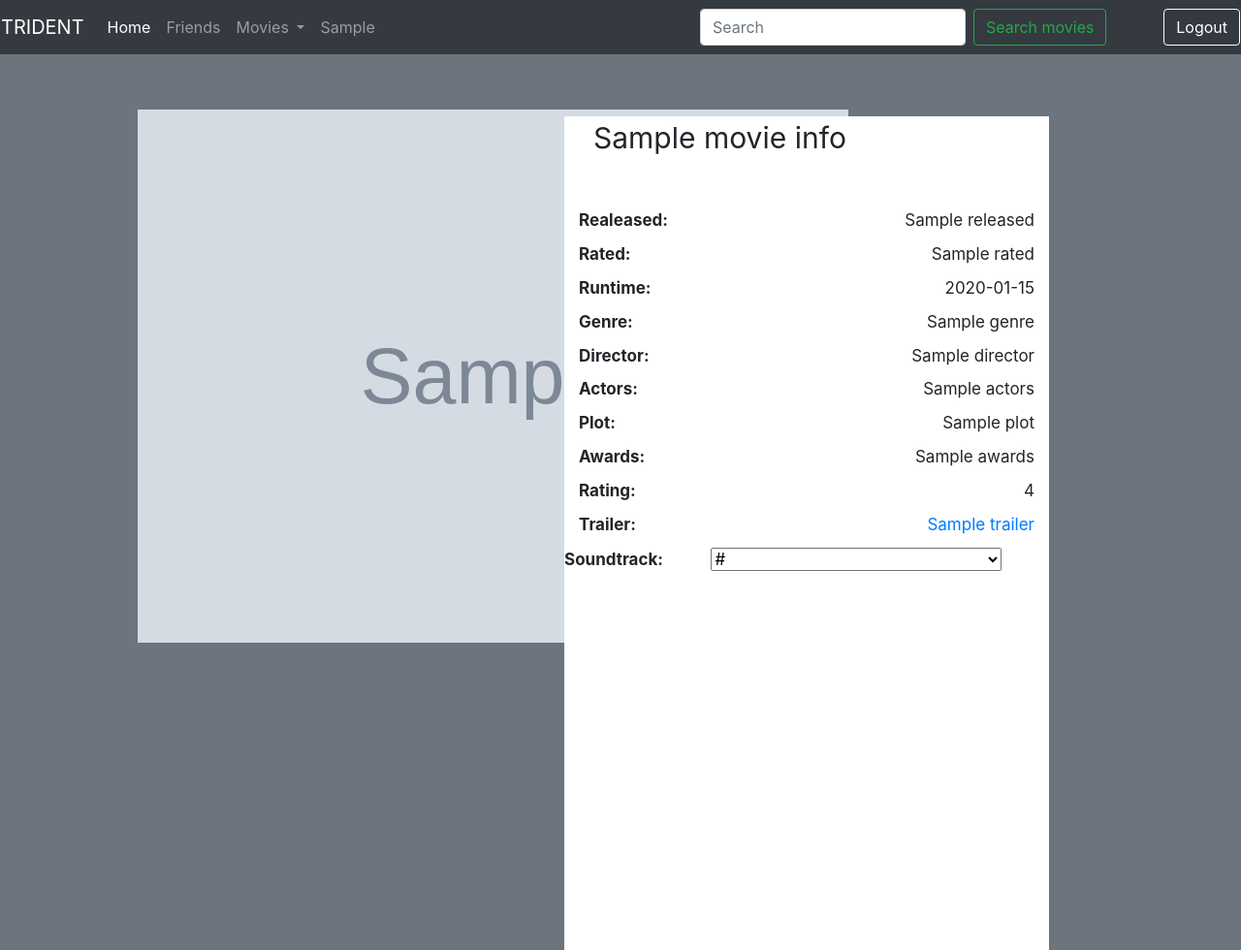
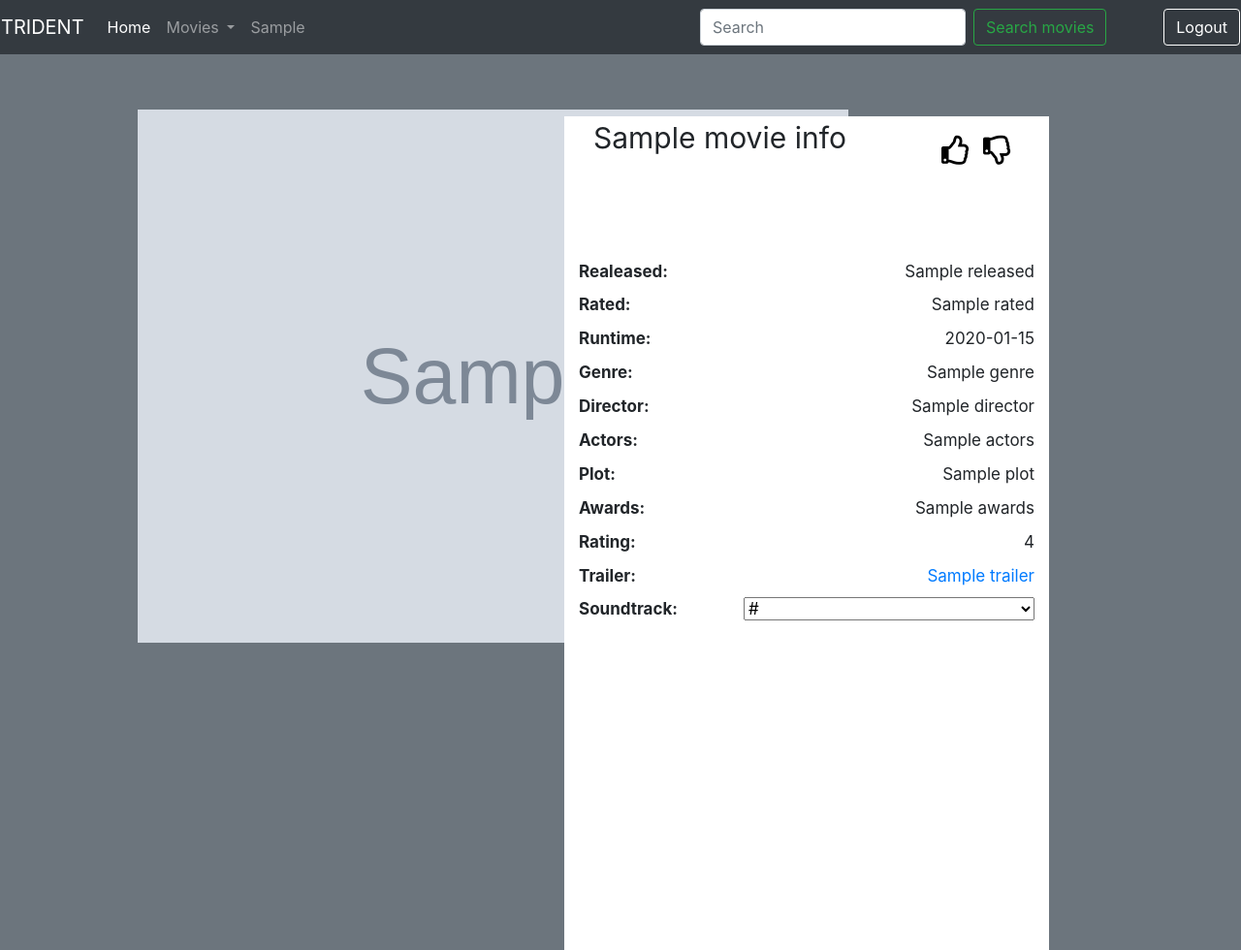
Before and after one commit to skokovic/trident, a Flask app: template templates/movie_info.html in a window 1280 px wide. Shown: the whole page at 97% size. Run offline with Flask 2, Linux system fonts and the light colour scheme; the visitor is signed in with stand-in values (Sample User, id 1); the template is opened without the code that fills it: most values are stand-ins (such as "Sample title", 1, 10 or a date in 2020); grey boxes marked "Sample" are stand-in pictures; a database or web service that is not in the repository returns one stand-in record (values such as "Sample title"); some libraries are stand-ins or nearby versions.

Commit message:
thumbs on info

```diff
--- a/static/css/movie_info.css
+++ b/static/css/movie_info.css
@@ -34,3 +34,9 @@
 .font_about{
     font-weight: bold !important;
 }
+
+.info_thumb{
+    padding : 0 !important;
+    margin-right: 10px !important;
+    margin-top : 20px !important;
+}
--- a/templates/movie_info.html
+++ b/templates/movie_info.html
@@ -2,13 +2,19 @@
 	<head>
 		<meta charset="utf-8">
 		<meta name="viewport" content="width=device-width, initial-scale=1, shrink-to-fit=no">
+        <script src="https://ajax.googleapis.com/ajax/libs/jquery/3.3.1/jquery.min.js"></script>
 		<link rel="stylesheet" type="text/css" href="static/css/trident.css">
         <link rel="stylesheet" type="text/css" href="static/css/movie_info.css">
-		<link rel="stylesheet" href="https://stackpath.bootstrapcdn.com/bootstrap/4.1.3/css/bootstrap.min.css" integrity="sha384-MCw98/SFnGE8fJT3GXwEOngsV7Zt27NXFoaoApmYm81iuXoPkFOJwJ8ERdknLPMO" crossorigin="anonymous">
-		<script src="https://code.jquery.com/jquery-3.3.1.slim.min.js" integrity="sha384-q8i/X+965DzO0rT7abK41JStQIAqVgRVzpbzo5smXKp4YfRvH+8abtTE1Pi6jizo" crossorigin="anonymous"></script>
-		<script src="https://cdnjs.cloudflare.com/ajax/libs/popper.js/1.14.3/umd/popper.min.js" integrity="sha384-ZMP7rVo3mIykV+2+9J3UJ46jBk0WLaUAdn689aCwoqbBJiSnjAK/l8WvCWPIPm49" crossorigin="anonymous"></script>
-		<script src="https://stackpath.bootstrapcdn.com/bootstrap/4.1.3/js/bootstrap.min.js" integrity="sha384-ChfqqxuZUCnJSK3+MXmPNIyE6ZbWh2IMqE241rYiqJxyMiZ6OW/JmZQ5stwEULTy" crossorigin="anonymous"></script>
 		<script src="https://ajax.googleapis.com/ajax/libs/jquery/3.3.1/jquery.min.js"></script>
+    		<meta name="viewport" content="width=device-width, initial-scale=1, shrink-to-fit=no">
+    		<link rel="stylesheet" type="text/css" href="../static/css/trident.css">
+			<link rel="stylesheet" href="https://stackpath.bootstrapcdn.com/bootstrap/4.1.3/css/bootstrap.min.css" integrity="sha384-MCw98/SFnGE8fJT3GXwEOngsV7Zt27NXFoaoApmYm81iuXoPkFOJwJ8ERdknLPMO" crossorigin="anonymous">
+			<script src="https://code.jquery.com/jquery-3.3.1.slim.min.js" integrity="sha384-q8i/X+965DzO0rT7abK41JStQIAqVgRVzpbzo5smXKp4YfRvH+8abtTE1Pi6jizo" crossorigin="anonymous"></script>
+			<script src="https://cdnjs.cloudflare.com/ajax/libs/popper.js/1.14.3/umd/popper.min.js" integrity="sha384-ZMP7rVo3mIykV+2+9J3UJ46jBk0WLaUAdn689aCwoqbBJiSnjAK/l8WvCWPIPm49" crossorigin="anonymous"></script>
+			<script src="https://stackpath.bootstrapcdn.com/bootstrap/4.1.3/js/bootstrap.min.js" integrity="sha384-ChfqqxuZUCnJSK3+MXmPNIyE6ZbWh2IMqE241rYiqJxyMiZ6OW/JmZQ5stwEULTy" crossorigin="anonymous"></script>
+			<script src="https://ajax.googleapis.com/ajax/libs/jquery/3.3.1/jquery.min.js"></script>
+			<link rel="stylesheet" href="https://cdnjs.cloudflare.com/ajax/libs/font-awesome/4.7.0/css/font-awesome.min.css">
+			<link rel='stylesheet' href='https://use.fontawesome.com/releases/v5.6.3/css/all.css' integrity='sha384-UHRtZLI+pbxtHCWp1t77Bi1L4ZtiqrqD80Kn4Z8NTSRyMA2Fd33n5dQ8lWUE00s/' crossorigin='anonymous'>
 	</head>
 	<body>
         <div class="row">
@@ -26,6 +32,15 @@
                         <div class="col-md-12">
                             <div class="movie_title">
                                 {{ movie_info.title }}
+                            </div>
+                            <div class="about_movie_data">
+                                    <div class="" style="">
+                                        <i onclick="like_click('{{movie_info['title']}}')" class="far fa-thumbs-up thumb thumb_up info_thumb"></i>
+                                        <i onclick="dislike_click('{{movie_info['title']}}')" class="far fa-thumbs-down thumb thumb_up info_thumb"></i>
+
+                                    </div>
+
+
                             </div>
                         </div>
                     </div>
@@ -148,6 +163,7 @@
                                 <a href="{{link}}">{{ movie_info.trailer }}</a>
                             </div>
                         </div>
+                    </div>
                     <div class="row" style="margin-top: 2%">
                         <div class="col-md-6">
                             <div class="font_about">
@@ -164,9 +180,41 @@
                             </div>
                         </div>
                     </div>
-                    </div>
                 </div>
             </div>
         </div>
     </body>
 </html>
+
+<script>
+
+   function like_click(movie){
+		$.ajax({
+			type: "POST",
+			url: "{{ url_for("movie") }}",
+			contentType: "application/json",
+			data: JSON.stringify({movie: movie, like: true}),
+			dataType: "json",
+			success: function(response) {
+				console.log(response);
+			},
+			error: function(err) {
+				console.log(err);
+			}
+		});
+   }
+   function dislike_click(movie){
+		$.ajax({
+			type: "POST",
+			url: "{{ url_for("movie") }}",
+			contentType: "application/json",
+			data: JSON.stringify({movie: movie, like: false}),
+			dataType: "json",
+			success: function(response) {
+				console.log(response);
+			},
+			error: function(err) {
+				console.log(err);
+			}
+		});
+   }
--- a/templates/navbar.html
+++ b/templates/navbar.html
@@ -12,9 +12,7 @@
 		    <a class="nav-link" href="/">Home <span class="sr-only">(current)</span></a>
 			</li>
 			{% if current_user.is_authenticated %}
-		  <li class="nav-item">
-		    <a class="nav-link" href="#">Friends</a>
-		  </li>
+
 		  <li class="nav-item dropdown">
 		    <a class="nav-link dropdown-toggle" href="#" id="navbarDropdown" role="button" data-toggle="dropdown" aria-haspopup="true" aria-expanded="true">
 		      Movies
```
